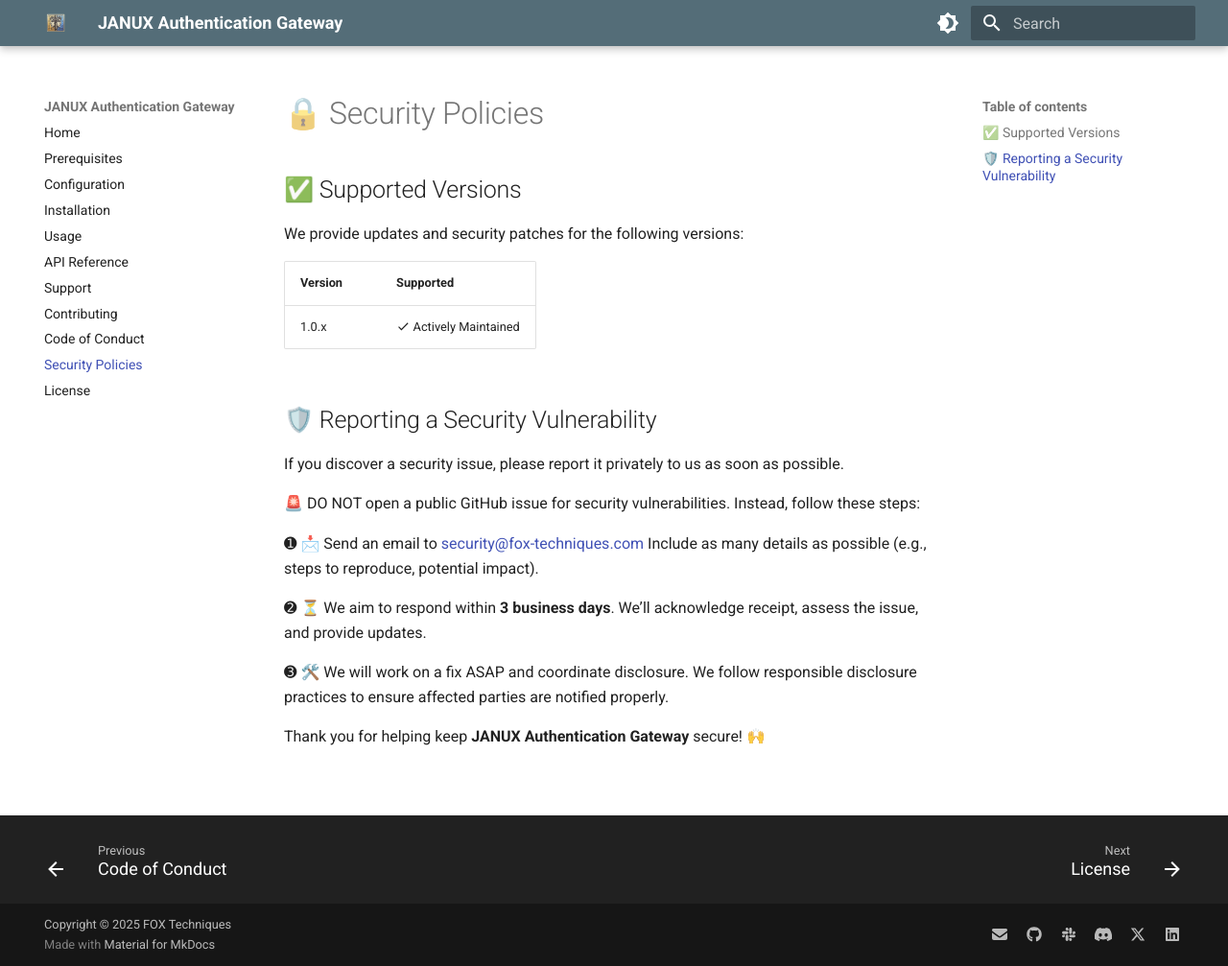
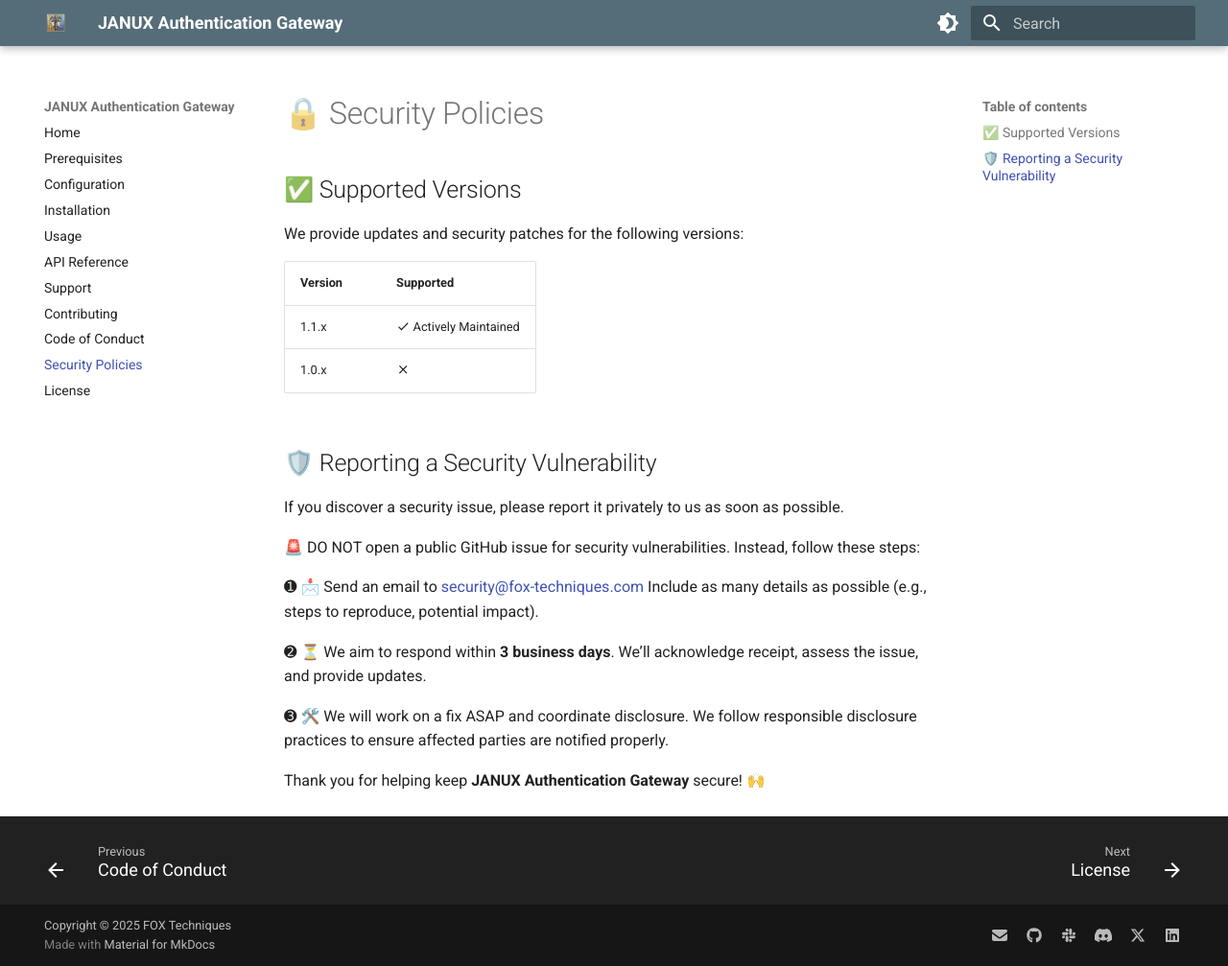
Before and after one commit to fox-techniques/janux-auth-gateway, an MkDocs documentation site: the page built from docs/SECURITY.md, in a window 1280 px wide and 1007 px high. Shown: the whole window at 96% size. Built offline with MkDocs 1.6.1 and Material for MkDocs 9.7.7, drawn with Linux system fonts in a browser that asks for light colours.

Commit message:
Update security support status for version 1.0.x and add version 1.1.x

```diff
--- a/docs/SECURITY.md
+++ b/docs/SECURITY.md
@@ -7,7 +7,8 @@
 
 | Version | Supported                                |
 | ------- | ---------------------------------------- |
-| 1.0.x   | :material-check: Actively Maintained     |
+| 1.1.x   | :material-check: Actively Maintained     |
+| 1.0.x   | :material-close:                         |
 
 
 ## 🛡️ Reporting a Security Vulnerability
```
